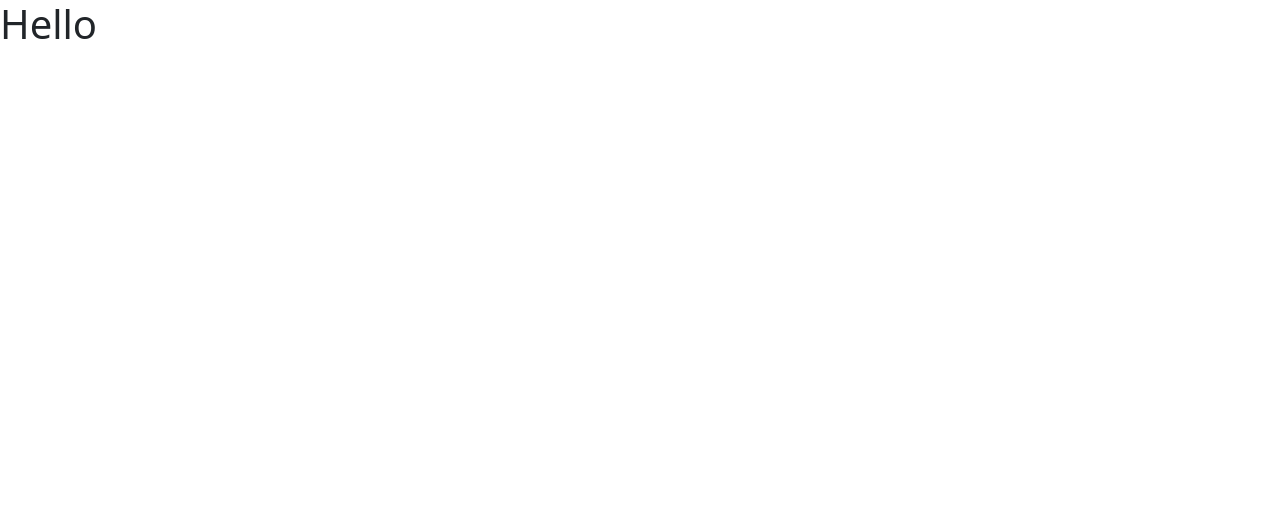
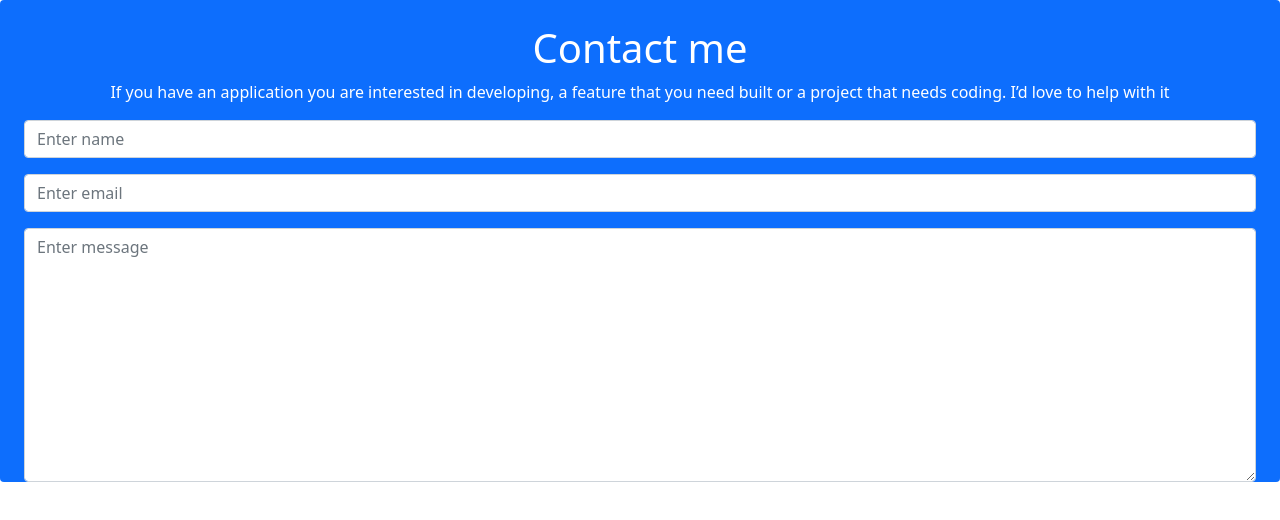
Before and after one commit to eyoab01/bootstrap-tes, a plain HTML site: page index.html in a window 1280 px wide. Drawn offline with nearby package versions, Linux system fonts and the light colour scheme.

Commit message:
Added the contact me header, paragraph and form inputs and text area

```diff
--- a/index.html
+++ b/index.html
@@ -10,8 +10,38 @@
 </head>
 <body>
     <script src="https://cdn.jsdelivr.net/npm/bootstrap@5.0.2/dist/js/bootstrap.bundle.min.js" integrity="sha384-MrcW6ZMFYlzcLA8Nl+NtUVF0sA7MsXsP1UyJoMp4YLEuNSfAP+JcXn/tWtIaxVXM" crossorigin="anonymous"></script>
-<h1>Hello</h1>
-<nav></nav>
+
+    <main class="container-fluid bg-primary rounded text-white">
+        <img src="" alt="">
+
+        <section class="container-fluid">
+            <h1 class="text-center">Contact me</h1>
+            <p class="text-center">If you have an application you are interested in developing, a feature that you need built or a project
+                that needs coding. I’d love to help with it
+            </p>
+
+            <form action="">
+                <div class="mb-3 mt-3">
+                    <label for="username" class="form-label" hidden>Enter name</label>
+                    <input type="text" class="form-control" id="username" placeholder="Enter name" required>
+                </div>
+
+                <div class="mb-3">
+                    <label for="user_email" class="form-label" hidden>Email</label>
+                    <input type="email" name="email" id="user_email" class="form-control" placeholder="Enter email">
+                </div>
+
+                <div class="mb-3">
+                    <label for="message" class="form-label" hidden>Enter message</label>
+                    <textarea name="text_message" class="form-control" id="message" placeholder= "Enter message" cols="30" rows="10"></textarea>
+
+                </div>
+            </form>
+
+        </section>
+
+
+    </main>
 
 </body>
 </html>
```
